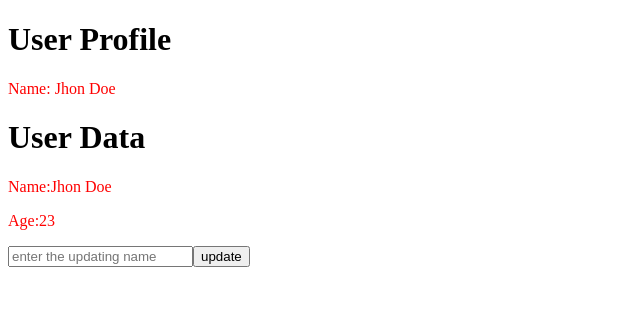
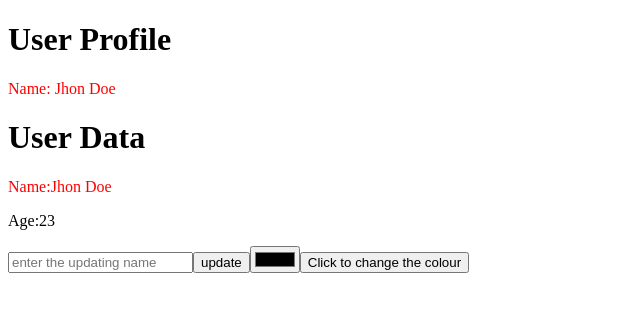
Before and after one commit to Dharmateja69/React-Course, a React (Vite) app in the folder react-demos/: page / in a window 1280 px wide. Shown: the top 312 px of the page, without its empty margins (0-640 px from the left). Built offline with nearby package versions, Linux system fonts and the light colour scheme.

Commit message:
Context API

```diff
--- a/react-demos/src/Assignment/UserProvider.jsx
+++ b/react-demos/src/Assignment/UserProvider.jsx
@@ -5,8 +5,8 @@ const UserContext = createContext();
 const UserProvider = ({ children }) => {
   const [user, setUser] = useState({ name: "Jhon Doe", age: 23 });
 
-  const updateUser = (newName, newage) => {
-    setUser({ name: newName, age: newage });
+  const updateUser = (newName) => {
+    setUser((p) => ({ ...p, name: newName })); //copying the previouse data
   };
 
   return (
--- a/react-demos/src/Assignment/Userdata.jsx
+++ b/react-demos/src/Assignment/Userdata.jsx
@@ -4,13 +4,14 @@ import { UserContext } from "./UserProvider";
 
 const Userdata = () => {
   const { user, updateUser } = useContext(UserContext);
-  const { color } = useContext(ColorContext);
+  const { color, update } = useContext(ColorContext);
   const [newname, setname] = useState("");
+  const [newcolor, setnewcolor] = useState("");
   return (
     <div>
       <h1>User Data</h1>
       <p style={{ color: color }}>Name:{user.name}</p>
-      <p style={{ color: color }}>Age:{user.age}</p>
+      <p>Age:{user.age}</p>
       <input
         type="text"
         placeholder="enter the updating name"
@@ -20,6 +21,14 @@ const Userdata = () => {
       <button type="submit" onClick={() => updateUser(newname)}>
         update
       </button>
+      <input
+        type="color"
+        value={newcolor}
+        onChange={(e) => setnewcolor(e.target.value)}
+      />
+      <button type="submit" onClick={() => update(newcolor)}>
+        Click to change the colour
+      </button>
     </div>
   );
 };
```
